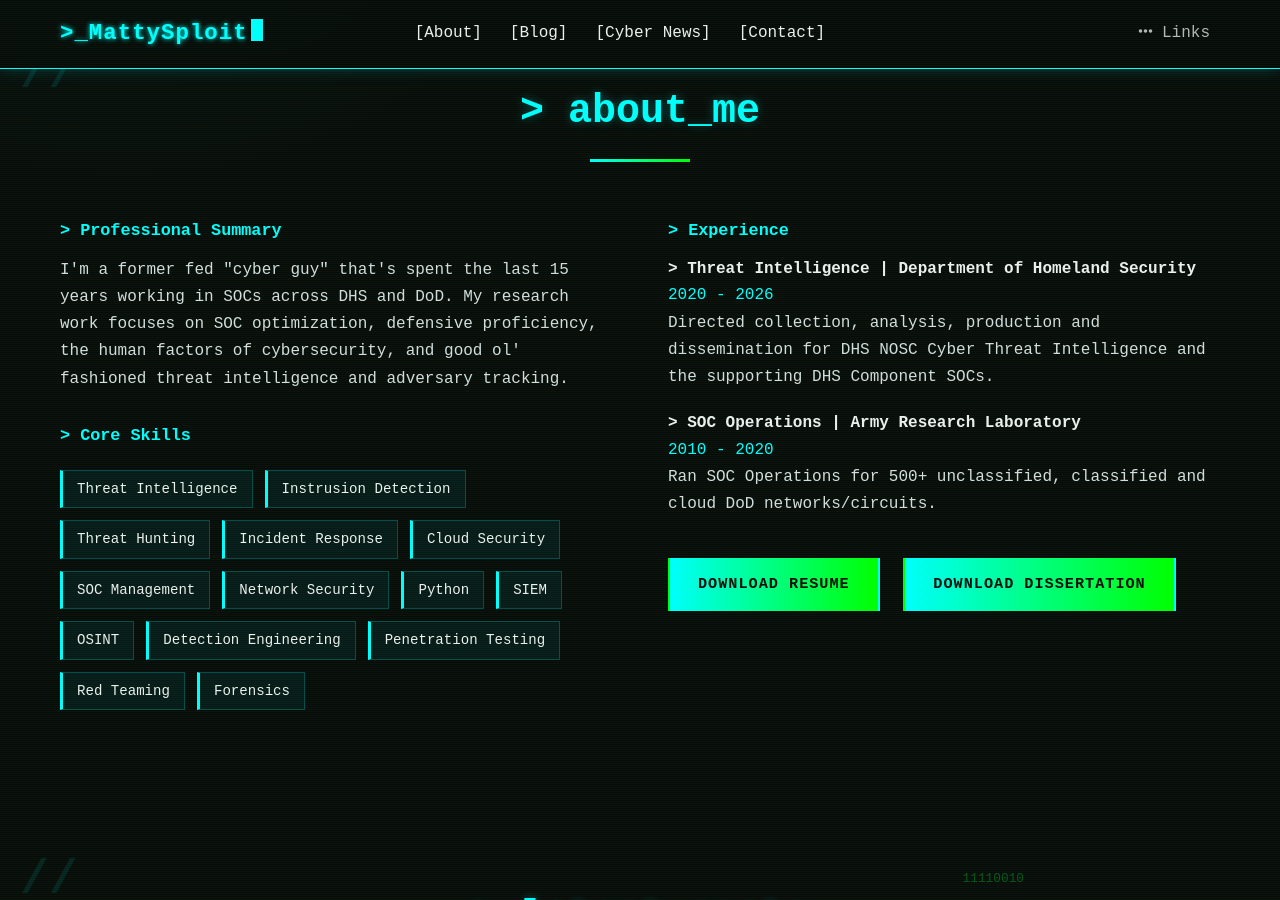
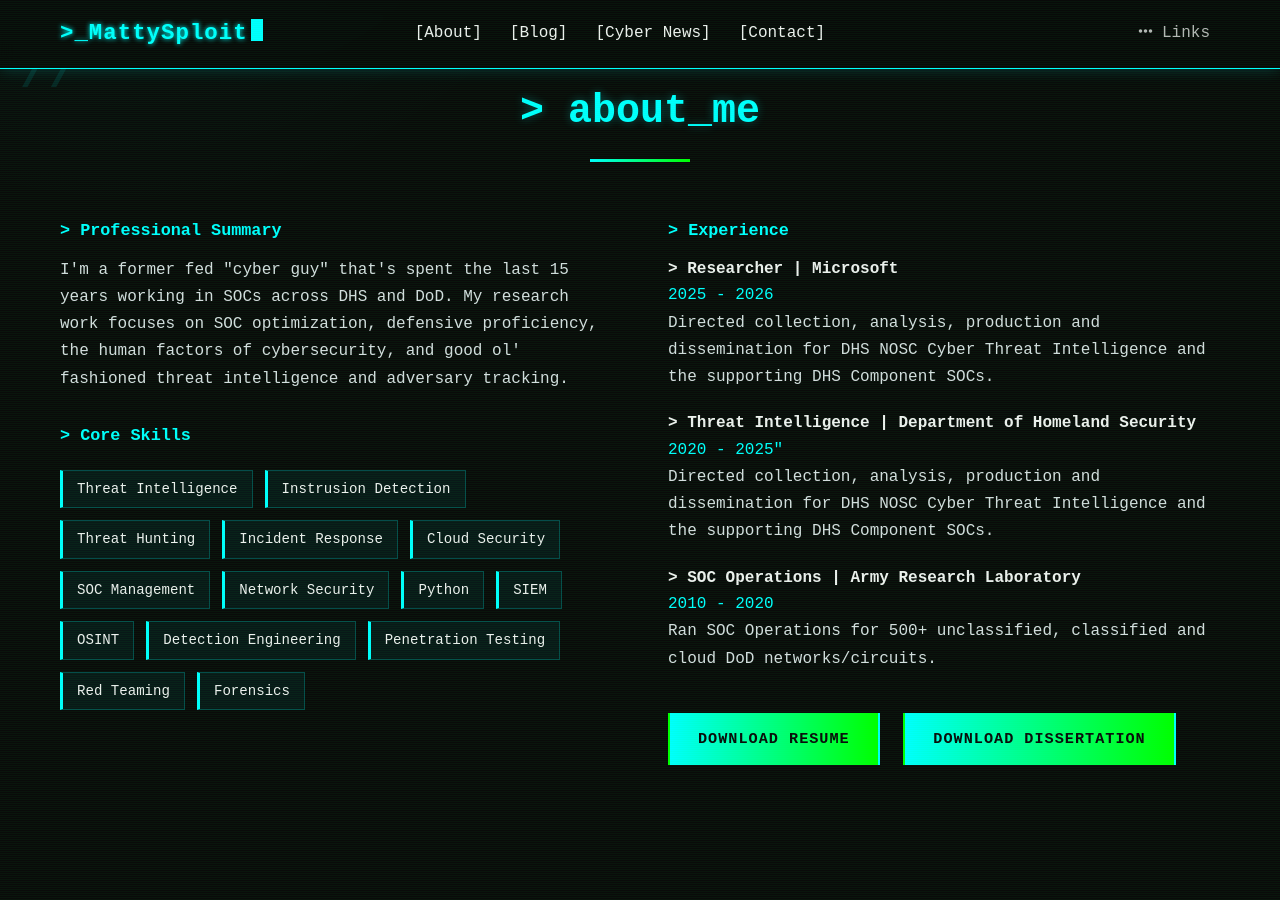
Before and after one commit to CTI-Buddy/cti-buddy.github.io, a Jekyll site: the page built from index.html, in a window 1280 px wide and 900 px high, scrolled down 980 px. Built offline with Jekyll 4.4.1, drawn with Linux system fonts in a browser that asks for light colours.

Commit message:
Update index.html

```diff
--- a/index.html
+++ b/index.html
@@ -62,8 +62,13 @@ title: Home
                 <div>
                     <h3>> Experience</h3>
                     <div style="margin-bottom: 20px;">
+                        <h4>> Researcher | Microsoft</h4>
+                        <p style="color: var(--primary);">2025 - <span id="current-year"></span></p>
+                        <p>Directed collection, analysis, production and dissemination for DHS NOSC Cyber Threat Intelligence and the supporting DHS Component SOCs.</p>
+                    </div>
+                    <div style="margin-bottom: 20px;">
                         <h4>> Threat Intelligence | Department of Homeland Security</h4>
-                        <p style="color: var(--primary);">2020 - <span id="current-year"></span></p>
+                        <p style="color: var(--primary);">2020 - 2025"</p>
                         <p>Directed collection, analysis, production and dissemination for DHS NOSC Cyber Threat Intelligence and the supporting DHS Component SOCs.</p>
                     </div>
                     <div style="margin-bottom: 20px;">
```
